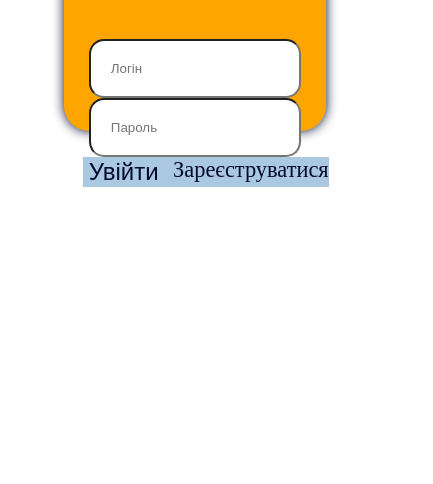
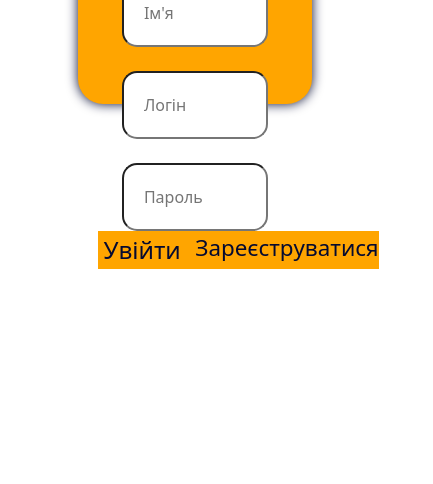
Before and after one commit to Drewwulf/schoolWeb, a plain HTML site: page register.html in a window 390 px wide. Shown: the part 360-844 px from the top of the page, 433 px wide, since content can reach past the window. Drawn offline with nearby package versions, Linux system fonts and the light colour scheme; files that its build step writes are made by us from their sources.

Commit message:
add name input

```diff
--- a/css/login.css
+++ b/css/login.css
@@ -50,8 +50,8 @@
 
 }
 .buttdivlog{
-   width: 50%;
-    margin: 0 auto;
+  display: flex;
+    justify-content: space-around;
 }
 .aLog{
     text-decoration: none;
--- a/css/register.css
+++ b/css/register.css
@@ -1,11 +1,9 @@
-
-.h2centr{
+.h2centr {
     text-align: center;
 
-     color: #050a30 ;
-
+    color: #050a30;
 }
-#username{
+#username {
     display: block;
     width: 75%;
     margin: 0 auto;
@@ -13,11 +11,10 @@
     border-radius: 15px;
     transition: 0.2s;
 }
-#username:hover{
+#username:hover {
     background-color: #d0d0d0;
-
 }
-#password{
+#password {
     width: 75%;
     display: block;
     margin: 0 auto;
@@ -25,16 +22,17 @@
     border-radius: 15px;
     transition: 0.5s;
 }
-#password:hover{
+#password:hover {
     background-color: #d0d0d0;
 }
-.buttlogin{
+.buttlogin {
     border: none;
     display: inline;
     background: #aac8df;
     color: #050a30;
+    background: orange;
 }
-.form-container{
+.form-container {
     border-radius: 3vh;
     box-shadow: 0 0 12px #050a30;
     width: 50%;
@@ -42,39 +40,43 @@
     background: orange;
 
     padding: 5%;
-
 }
-.divform1{
+.divform1 {
     align-content: center;
     height: 80vh;
-
-
 }
-.buttdivlog{
+.buttdivlog {
     display: flex;
-    justify-content: space-between;
+    justify-content: space-around;
+    background-color: orange;
 }
-.aLog{
+.aLog {
     text-decoration: none;
     border: none;
     display: inline;
     background: #aac8df;
     color: #050a30;
-
+    background: orange;
 }
 
-#mistake{
+#mistake {
     display: none;
 }
 
-@media(max-width:1000px){
-   .divform1{
+@media (max-width: 1000px) {
+    .divform1 {
         align-content: center;
-    height: 80vh;;
-
-
+        height: 80vh;
     }
-.form-container{
+    #name {
+        display: block;
+        width: 75%;
+        margin: 0 auto;
+        padding: 20px;
+        border-radius: 15px;
+        transition: 0.2s;
+    }
+    .form-container {
         border-radius: 3vh;
         box-shadow: 0 0 12px #050a30;
         width: 60%;
@@ -83,23 +85,21 @@
         padding: 5%;
         height: 30vh;
         align-content: center;
-
     }
-.h2centr{
+    .h2centr {
         text-align: center;
-    color: #050a30 ;
+        color: #050a30;
         font-size: 4rem;
-
     }
-    #username{
+    #username {
         display: block;
         width: 75%;
         margin: 0 auto;
-    padding:    20px;
+        padding: 20px;
         border-radius: 15px;
         transition: 0.2s;
     }
-    #password{
+    #password {
         width: 75%;
         display: block;
         margin: 0 auto;
@@ -107,14 +107,15 @@
         border-radius: 15px;
         transition: 0.5s;
     }
-    .buttlogin{
+    .buttlogin {
         border: none;
         display: inline;
         background: #aac8df;
         color: #050a30;
         font-size: 1.5rem;
+        background: orange;
     }
-    .aLog{
+    .aLog {
         text-decoration: none;
         border: none;
         display: inline;
@@ -122,12 +123,10 @@
         color: #050a30;
         font-size: 1.4rem;
         padding-left: 1vh;
+        background: orange;
     }
-.buttdivlog{
+    .buttdivlog {
         display: flex;
-    justify-content: space-between;
-
+        justify-content: space-around;
     }
-
-
 }
--- a/register.html
+++ b/register.html
@@ -3,18 +3,26 @@
         <head>
             <meta charset="UTF-8" />
             <title>Title</title>
-        <link rel="stylesheet"  href="/style/register.css">
+            <link rel="stylesheet" href="/css/register.css" />
+            <script src="/js/"></script>
+            <link
+                href="https://cdn.jsdelivr.net/npm/bootstrap@5.3.8/dist/css/bootstrap.min.css"
+                rel="stylesheet"
+                integrity="sha384-sRIl4kxILFvY47J16cr9ZwB07vP4J8+LH7qKQnuqkuIAvNWLzeN8tE5YBujZqJLB"
+                crossorigin="anonymous" />
         </head>
         <body class="bodyclass">
             <main>
                 <div class="divform1">
                     <form class="form-container">
                         <h2 class="h2centr">Реєстрація</h2>
+                        <label for="name"></label>
+                        <input type="text" placeholder="Ім'я" id="name" />
                         <label for="username"></label>
                         <input type="email" placeholder="Логін" id="username" name="username" required />
 
                         <label for="password"></label>
-                    <input type="password" placeholder="Пароль" id="password" name="password" required/>
+                        <input type="password" placeholder="Пароль" id="password" name="password" required />
                         <div class="buttdivlog">
                             <button type="submit" class="buttlogin">Увійти</button>
                             <a class="aLog" href="register.html">Зареєструватися</a>
@@ -24,5 +32,4 @@
                 </div>
             </main>
         </body>
-
     </html>
```
Also changed, not shown: login.html (+1 -1 lines). Lines whose indentation alone changed are shown as unchanged.
